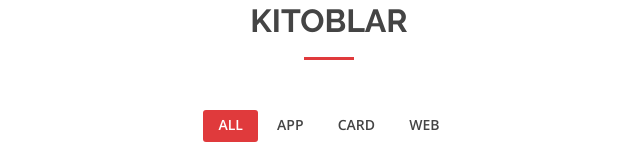
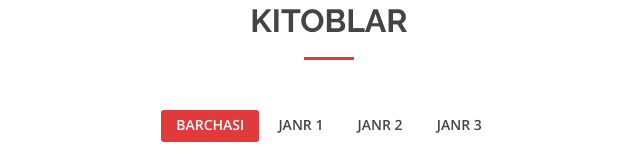
Before and after one commit to rustamovjavohir/KarmanaAKM, a Django app: page / in a window 1280 px wide. Shown: the part 4268-4435 px from the top of the page, without its empty margins (311-951 px from the left). Run offline with Django 4.2, Linux system fonts and the light colour scheme; parts of the project's set-up code (start-up, migrations or seed data) failed here and were passed over; some libraries are stand-ins or nearby versions.

```diff
--- a/templates/Presento/index.html
+++ b/templates/Presento/index.html
@@ -425,10 +425,10 @@
                 <div class="row" data-aos="fade-up" data-aos-delay="100">
                     <div class="col-lg-12 d-flex justify-content-center">
                         <ul id="portfolio-flters">
-                            <li data-filter="*" class="filter-active">All</li>
-                            <li data-filter=".filter-app">App</li>
-                            <li data-filter=".filter-card">Card</li>
-                            <li data-filter=".filter-web">Web</li>
+                            <li data-filter="*" class="filter-active">Barchasi</li>
+                            <li data-filter=".filter-app">Janr 1</li>
+                            <li data-filter=".filter-card">Janr 2</li>
+                            <li data-filter=".filter-web">Janr 3</li>
                         </ul>
                     </div>
                 </div>
```
